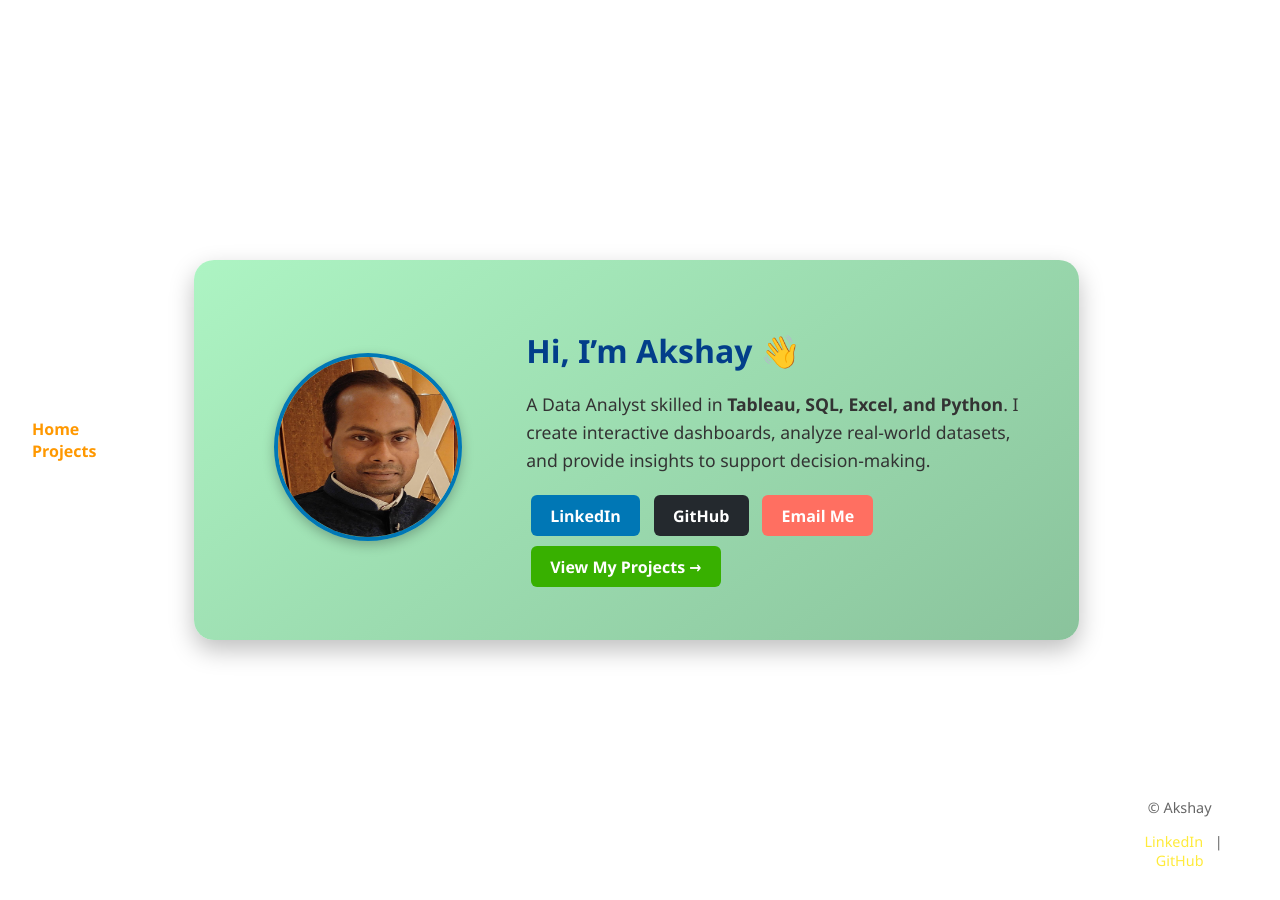
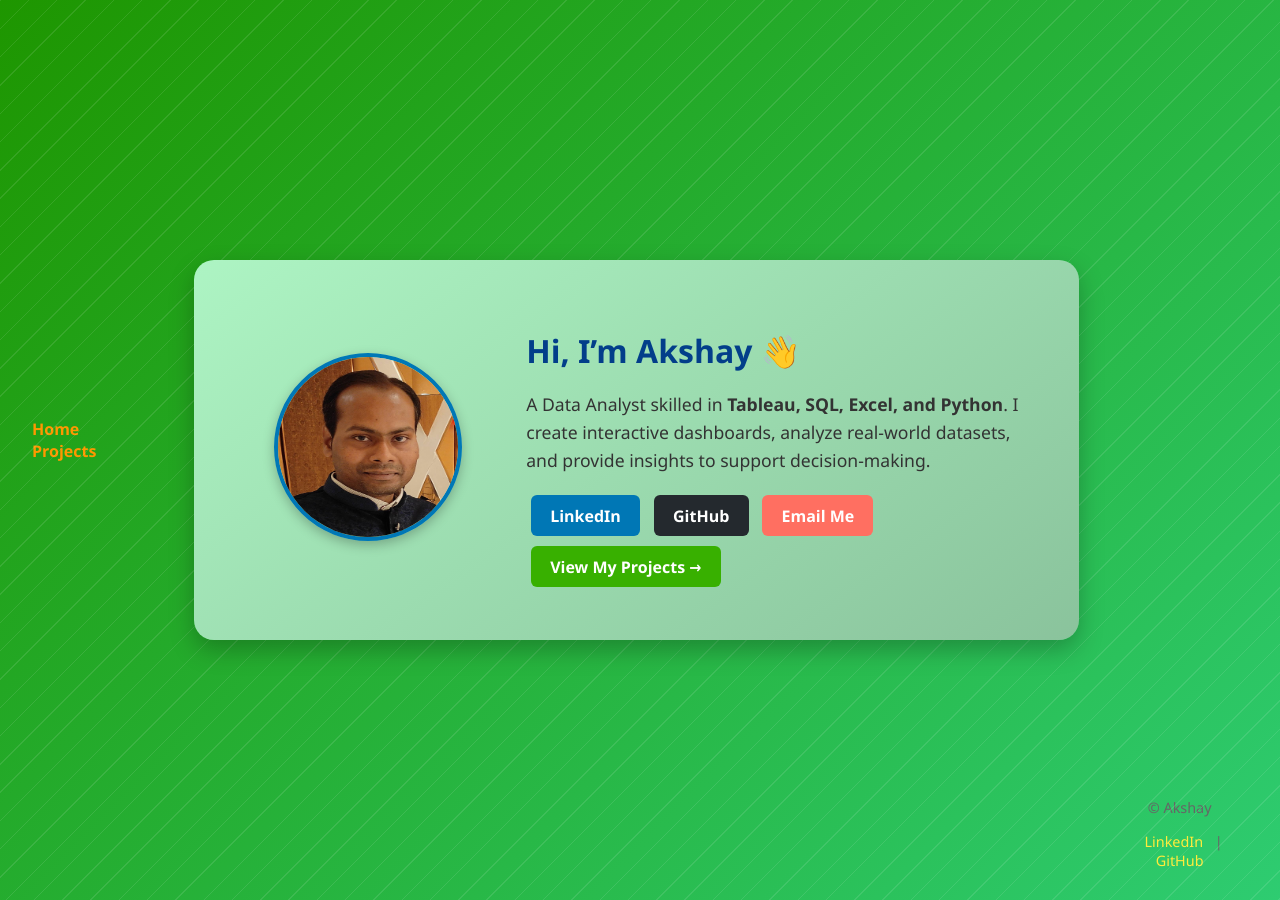
Before and after one commit to AkshaySinha01/AkshaySinha01.github.io, a Jekyll site: the page built from index.md, in a window 1280 px wide. Built offline with Jekyll 4.4.1, drawn with Linux system fonts in a browser that asks for light colours.

Commit message:
Update home.html

```diff
--- a/_layouts/home.html
+++ b/_layouts/home.html
@@ -7,13 +7,11 @@
 body {
   margin: 0;
   min-height: 100vh;
-  background: radial-gradient(135deg, #1e9600, #2ecc71); /* Green gradient */
+  background: linear-gradient(135deg, #1e9600, #2ecc71); /* Green gradient */
   display: flex;
   justify-content: center;
   align-items: center;
   font-family: 'Segoe UI', Tahoma, Geneva, Verdana, sans-serif;
-  position: relative;
-  overflow-x: hidden;
 }
 
 /* Analytics-style subtle pattern */
@@ -24,11 +22,15 @@
   left: 0;
   width: 100%;
   height: 100%;
-  background-image: radial-gradient(rgba(255, 255, 255, 0.2) 1px, transparent 1px);
-  background-size: 20px 20px;
-  transform: rotate(45deg);
-  pointer-events: none;
+  background-image: repeating-linear-gradient(
+    135deg,          /* diagonal direction */
+    rgba(255, 255, 255, 0.1) 0px,
+    rgba(255, 255, 255, 0.1) 1px,
+    transparent 1px,
+    transparent 20px
+  );
   z-index: 0;
+  pointer-events: none; /* ensures pattern doesn’t block clicks */
 }
 
 /* Navbar spacing */
```
